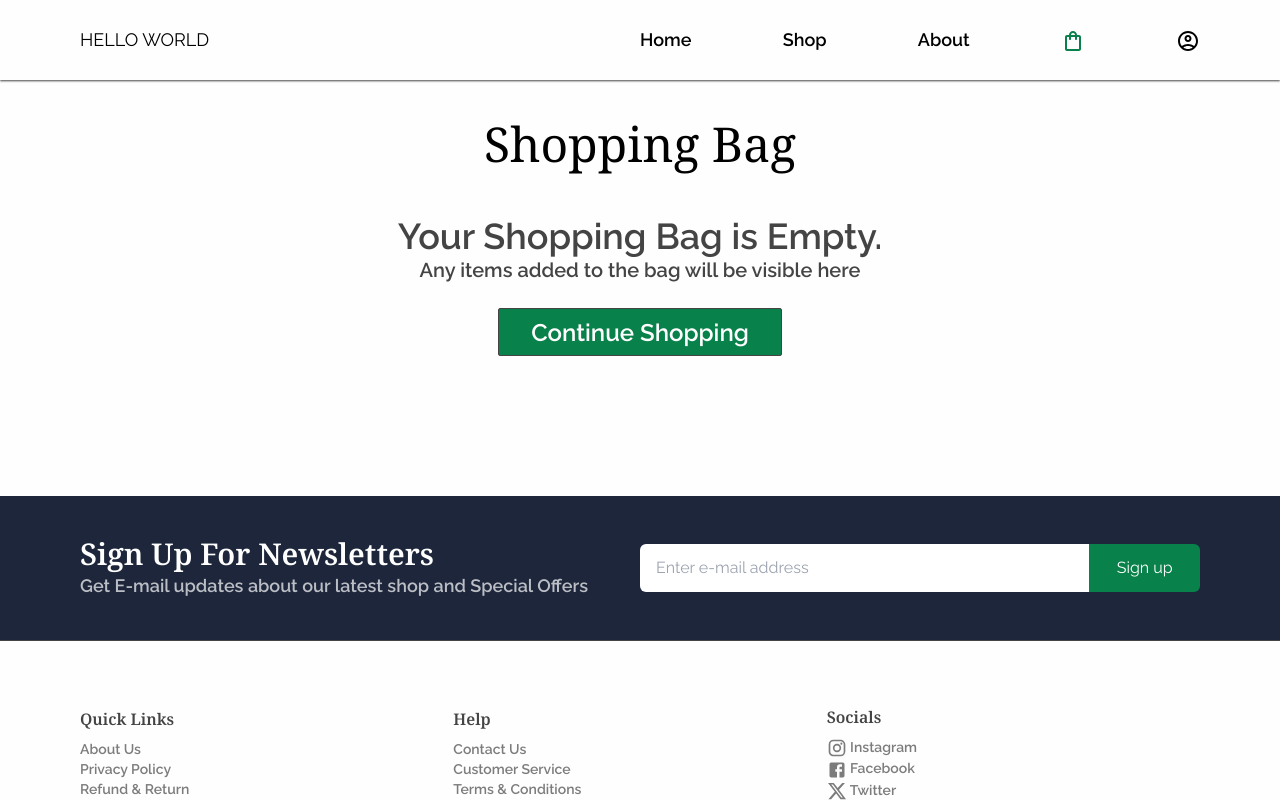
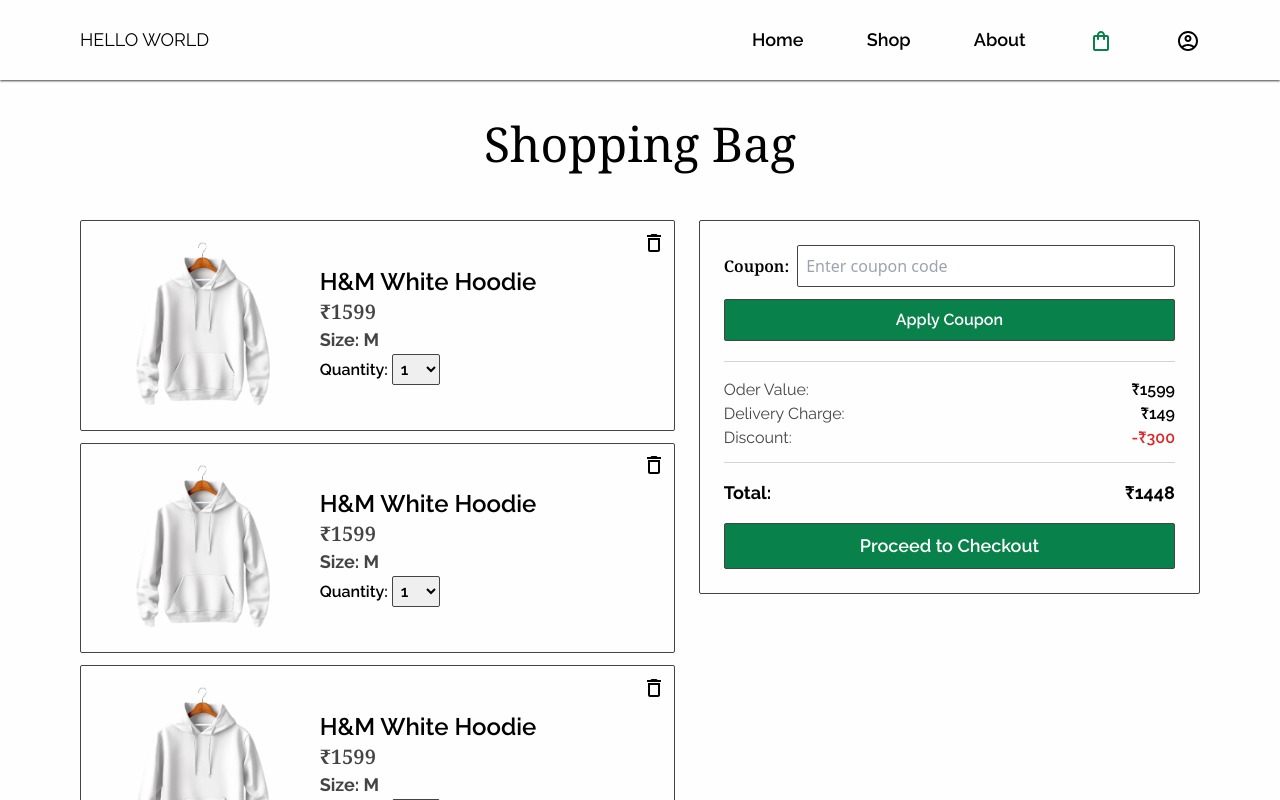
Before and after one commit to Vishvesh-Shrikant/OuthouseClothingWeb, a React (Vite) app: page /cart in a window 1280 px wide. Shown: the top 800 px of the page. Built offline with nearby package versions, Linux system fonts and the light colour scheme.

Commit message:
responsiveness added to shop and account pages

```diff
--- a/src/Components/Header/Header.jsx
+++ b/src/Components/Header/Header.jsx
@@ -27,7 +27,7 @@
           </div>
 
           {/* -----------FOR WEBSITE LINKS------------ */}
-          <ul className='flex justify-between items-center font-semibold text-lg w-1/2 max-md:w-1/4 max-mobileL:w-2/5'  >
+          <ul className='flex justify-between items-center font-semibold text-lg w-2/5 max-md:w-1/4 max-mobileL:w-2/5'  >
             {/* ======== ADD LINK LOCATIONS TO THE NAVLINKS AND CHANGE COLOUR ======*/}
             <li className='max-md:hidden'>
               <NavLink to='/' className={({isActive})=>`relative transition duration-300 ease-in-out after:transition after:duration-300 after:ease-in-out ${isActive?'after:content-[""] after:w-2/3 after:absolute after:h-[0.13rem] text-primary after:bg-primary after:bottom-0 after:left-0':'hover:after:content-[""] hover:after:w-2/3 hover:after:absolute hover:after:h-[0.13rem] hover:text-primary hover:after:bg-primary hover:after:bottom-0 hover:after:left-0'}`}>
--- a/src/Components/Pages/Account/Orders/Orders.jsx
+++ b/src/Components/Pages/Account/Orders/Orders.jsx
@@ -3,7 +3,7 @@
 import { Link } from 'react-router-dom'
 
 const Orders = () => {
-    const [hasOrdered, setHasOrdered]= useState(false)
+    const [hasOrdered, setHasOrdered]= useState(true)
   return (
     <div className='mt-20 px-sectionPadding pt-10 '>
         {
--- a/src/Components/Pages/Cart/Cart.jsx
+++ b/src/Components/Pages/Cart/Cart.jsx
@@ -6,12 +6,12 @@
 
 const Cart = () => {
 
-  const [isCartEmpty, setIsCartEmpty] = useState(true)
+  const [isCartEmpty, setIsCartEmpty] = useState(false)
 
   return (
     <>
         <ScrollToTop/>
-        <div className='mt-20 px-sectionPadding pt-10'>
+        <div className='mt-20 px-sectionPadding max-md:px-mobileScreenPadding pt-10'>
           <div className='flex items-center justify-center align-middle text-5xl font-headings mb-10'>Shopping Bag</div>
           {
             isCartEmpty &&
@@ -29,9 +29,9 @@
             !isCartEmpty &&
             (
               <>
-                <div className='flex justify-between items-start'>
+                <div className='flex justify-between items-start max-md:flex-col'>
                   {/* ----------- SHOPPING CART------------ */}
-                  <div className='w-1/2 '>
+                  <div className='w-3/5 max-[940px]:w-1/2 max-md:w-4/5 max-sm:w-full'>
                     <CartProd/>
                     <CartProd/>
                     <CartProd/>
@@ -40,7 +40,7 @@
                   </div>
 
                     {/* ----------- SUBTOTAL SECTION ------------- */}
-                    <div className='w-2/5 my-3 border border-typography p-6 rounded-sm'>
+                    <div className='w-1/2 max-md:w-4/5 max-sm:w-full my-3 md:ml-6 border border-typography p-6 rounded-sm'>
                       {/* COUPON DISCOUNT SECTION */}
                       <div className='border-b-[1px] border-gray-300 pb-2'>
                         <div className=' flex items-center'>
@@ -73,8 +73,7 @@
                     </div>
                 </div>
               </>
-            )
-          }
+          )}
       </div>
     </>
 
--- a/src/Components/Pages/Cart/CartProd.jsx
+++ b/src/Components/Pages/Cart/CartProd.jsx
@@ -4,14 +4,13 @@
 const CartProd = () => {
   return (
     <>
-        <div className='flex items-center relative border border-typography rounded-sm px-2 py-4 my-3'>
-            <img src={img1} className='w-2/5 h-full'/>
-            <div className='flex justify-start items-start'>
+        <div className='flex items-center relative border border-typography rounded-sm px-2 py-4 my-3 md:max-[940px]:flex-col md:max-[940px]:items-start max-[940px]:px-4 max-mobileM:flex-col max-mobileM:items-start'>
+            <img src={img1} className='w-2/5 max-mobileL:w-1/2'/>
+            <div className='flex flex-col justify-start items-start max-md:justify-center max-mobileL:my-4'>
                 {/* PRODUCT INFORMATION */}
-                <div>
-                    <p className='font-semibold text-2xl font-texts'>H&M White Hoodie</p>
-                    <p className='text-xl text-typography font-headings font-semibold'>₹1599</p>
-                    <p className='text-lg  text-typography font-texts font-bold'>Size: M</p>
+                <p className='font-semibold text-2xl max-sm:text-lg font-texts'>H&M White Hoodie</p>
+                <p className='text-xl max-sm:text-base text-typography font-headings font-semibold'>₹1599</p>
+                <p className='text-lg max-sm:text-base text-typography font-texts font-bold'>Size: M</p>
                 <div className=' font-texts font-semibold'>
                     <label className='text-base '>Quantity:</label>
                     <select className=' outline-none border border-typography p-1 mx-1 rounded-sm bg-none cursor-pointer'>
@@ -28,7 +27,6 @@
                     </select>
                 </div>
             </div>
-            </div>
             <div className=' absolute top-2 right-2 hover:cursor-pointer'>
                 <DeleteOutlineOutlinedIcon/>
             </div>
--- a/src/Components/Pages/Shop/ProductSection.jsx
+++ b/src/Components/Pages/Shop/ProductSection.jsx
@@ -4,7 +4,7 @@
 const ProductSection = () => {
   return (
     <>
-        <div className='px-sectionPadding grid grid-cols-3 gap-6'>
+        <div className='px-sectionPadding max-md:px-mobileScreenPadding grid max-md:grid-cols-2  md:grid-cols-3 max-mobileL:grid-cols-1 mobileL:gap-x-6 mobileL:gap-y-3 max-mobileL:gap-1'>
             <SingleProduct/>
             <SingleProduct/>
             <SingleProduct/>
--- a/src/Components/Pages/Shop/ShopHeader.jsx
+++ b/src/Components/Pages/Shop/ShopHeader.jsx
@@ -12,15 +12,15 @@
     setFilterBar(!filterBar)
   }
   return (
-    <div className='mt-20 px-sectionPadding '>
+    <div className='mt-20 px-sectionPadding max-md:px-mobileScreenPadding '>
         {/* SEARCH BAR AND FILTERS */}
-        <div className='flex justify-between items-center py-3 text-typography mt-5'>
-        <div className='flex justify-start items-center cursor-pointer border border-typography py-2 px-4 rounded-md'
+        <div className='flex justify-between items-center max-sm:flex-col max-sm:items-start py-3 text-typography mt-5'>
+          <div className='flex justify-start items-center cursor-pointer border border-typography py-2 px-4 rounded-md max-sm:my-4'
               onClick={changeSidebar}>
               <p className='font-semibold font-texts text-xl'>Filters</p>
               <TuneIcon/>
           </div>
-        <div className='font-texts rounded-md w-1/3 border border-typography flex justify-between items-center'>
+          <div className='font-texts rounded-md w-1/3 max-sm:w-3/4 max-mobileL:w-full border border-typography flex justify-between items-center'>
               <input type="text" placeholder='search shop...' className='border-none outline-none rounded-l-md py-2 pr-6 w-[85%] pl-1'/>
               <div className='cursor-pointer px-2'>
                 <SearchIcon />
--- a/src/Components/Pages/Shop/SingleProductDetail.jsx
+++ b/src/Components/Pages/Shop/SingleProductDetail.jsx
@@ -26,7 +26,6 @@
   }]
 
   const [selectedSize, setSelectedSize]=useState()
-
   const [quantity, setQuantity]= useState(1)
   const increment=()=>{
     if(quantity==15)
@@ -45,10 +44,10 @@
   return (
     <>
       <ScrollToTop/>
-      <div className='w-full mt-20 px-sectionPadding pt-sectionPadding  '>
-        <div className='flex justify-between w-full'>
+      <div className='w-full mt-20 px-sectionPadding max-md:px-mobileScreenPadding pt-sectionPadding max-md:pt-mobileScreenPadding'>
+        <div className='flex justify-between w-full max-[930px]:flex-col'>
           {/* IMAGES */}
-          <div className='w-1/2 flex flex-col items-start'>
+          <div className='w-2/3 max-[930px]:w-3/4 max-sm:w-full flex flex-col items-start'>
             <div className='w-full bg-gray-200'>
               <img src={img1} alt="" />
             </div>
@@ -67,16 +66,16 @@
 
 
 
-          <div className='flex flex-col items-start justify-center w-1/2 ml-20'>
-            <p className='text-5xl font-semibold font-texts'>H&M White Hoodie</p>
-            <p className='text-3xl font-semibold font-headings my-1'>₹1599</p>
-            <p className='text-base font-semibold font-texts'>Lorem, ipsum dolor sit amet consectetur adipisicing elit. Modi, neque cum corrupti ad consectetur recusandae numquam? Exercitationem placeat fugit a deserunt nemo enim repellendus cupiditate? Ex vero nemo officia optio.
+          <div className='flex flex-col items-start justify-center w-2/5 max-[930px]:w-full min-[930px]:ml-20'>
+            <p className='text-5xl max-mobileL:text-3xl font-semibold font-texts'>H&M White Hoodie</p>
+            <p className='text-3xl max-mobileL:text-xl max-mobileL: font-semibold font-headings my-1'>₹1599</p>
+            <p className='text-base max-mobileL:text-sm font-semibold font-texts'>Lorem, ipsum dolor sit amet consectetur adipisicing elit. Modi, neque cum corrupti ad consectetur recusandae numquam? Exercitationem placeat fugit a deserunt nemo enim repellendus cupiditate? Ex vero nemo officia optio.
             Nobis impedit ratione, rem maxime iusto ipsum id velit est voluptatum odio eveniet qui </p>
 
             {/* SIZES SECTION */}
             <div className='w-full my-6'>
               <p className='font-texts font-semibold text-2xl mb-2'>Sizes:</p>
-              <div className='grid grid-cols-4 gap-x-10 gap-y-3'>
+              <div className='grid grid-cols-4 gap-x-10 max-sm:gap-x-5 max-mobileL:gap-x-2 gap-y-3'>
                 {
                   sizes.map((size)=>(
                     <div className={selectedSize==size.id?'flex justify-center items-center border border-typography p-2 cursor-pointer duration-200 ease-linear bg-primary text-background':'flex justify-center items-center text-black border border-typography p-2 cursor-pointer duration-200 ease-linear'} value={size.size} key={size.id} onClick={()=>{setSelectedSize(size.id)}}>
--- a/tailwind.config.js
+++ b/tailwind.config.js
@@ -12,7 +12,7 @@
     extend: {
       screens:{
         'mobileL':"430px",
-        'mobileM':"375px",
+        'mobileM':"385px",
         'mobileS':"320px"
       },
       colors:{
```
Also changed, not shown: src/Components/Pages/Account/Account.jsx (+13 -13 lines), src/Components/Pages/Shop/Filters.jsx (+5 -5 lines). Lines whose indentation alone changed are shown as unchanged.
